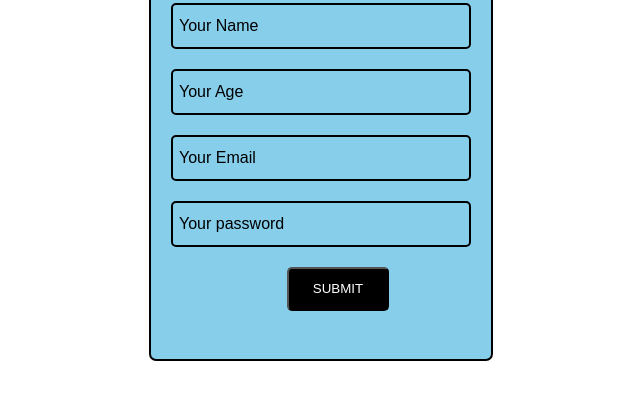
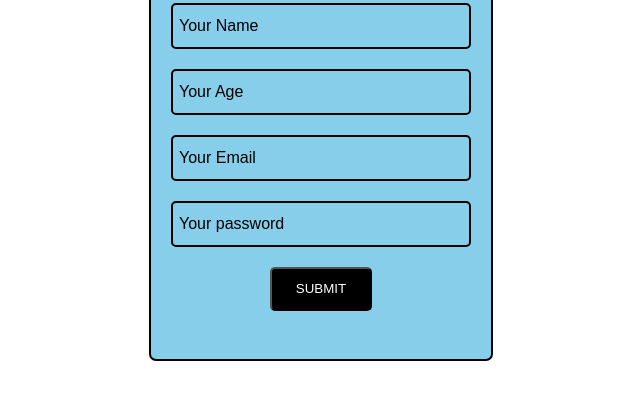
Before and after one commit to Manikandan251002/image, a plain HTML site: page mani7/loginn.html in a window 1280 px wide. Shown: the part 253-652 px from the top of the page, without its empty margins (319-959 px from the left). Drawn offline with Linux system fonts and the light colour scheme.

Commit message:
file added

```diff
--- a/mani7/index.css
+++ b/mani7/index.css
@@ -19,7 +19,7 @@ button{
     background-color: black;
     color: white;
     margin-left: 80%;
-    margin-top: 20px;
+    margin-top: 30px;
 }
 
 h1{
--- a/mani7/login.css
+++ b/mani7/login.css
@@ -73,7 +73,7 @@ form{
 }
 
 button{
-    margin-left: 40%;
+    margin-left: 35%;
     background-color: black;
     color: white;
     height: 10%;
```
